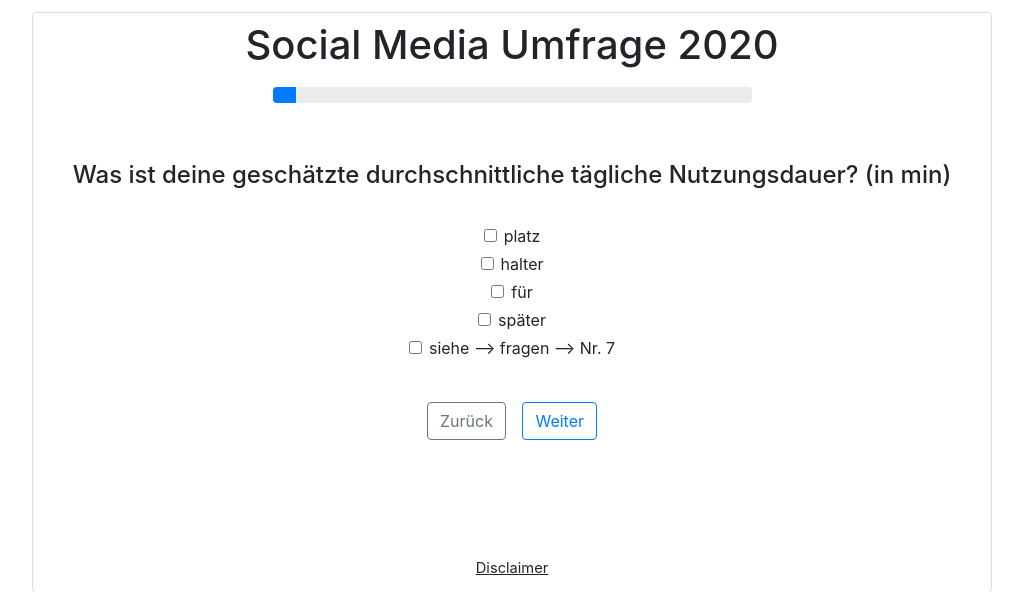
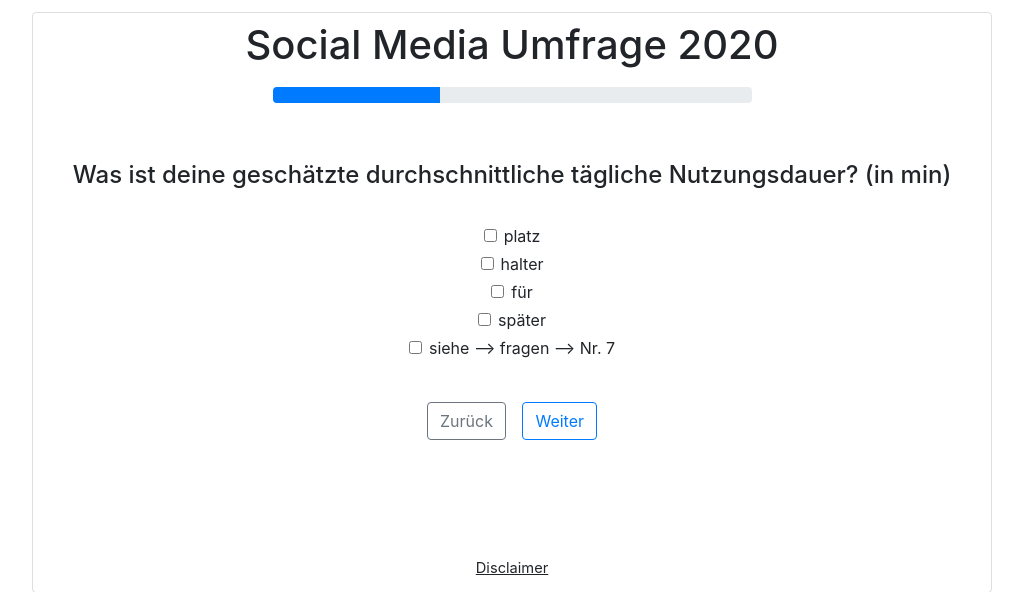
Before and after one commit to TelekomHacker/Social-Media-Umfrage, a PHP site: page /index_7.php in a window 1280 px wide. Shown: the top 592 px of the page, without its empty margins (128-1151 px from the left). Run offline with PHP 8.4, Linux system fonts and the light colour scheme; data that the repository does not hold is empty.

Commit message:
progressbar fix

```diff
--- a/social-media-umfrage/index_7.php
+++ b/social-media-umfrage/index_7.php
@@ -58,7 +58,7 @@ Wo sind die, die vor uns auf der Welt waren? Geht in die obere Welt, geht in die
 	       <div class="header">
 	            <div class="h1" style="">Social Media Umfrage 2020</div>
 	            <div class="progress" style="">
-                    <div class="progress-bar" role="progressbar" style="width: 5%" aria-valuenow="33" aria-valuemin="0" aria-valuemax="100"></div>
+                    <div class="progress-bar" role="progressbar" style="width: 35%" aria-valuenow="35" aria-valuemin="0" aria-valuemax="100"></div>
                 </div>
                 <div class="frage">
                     <div class="h2" style="">Was ist deine geschätzte durchschnittliche tägliche Nutzungsdauer? (in min)</div>
```
